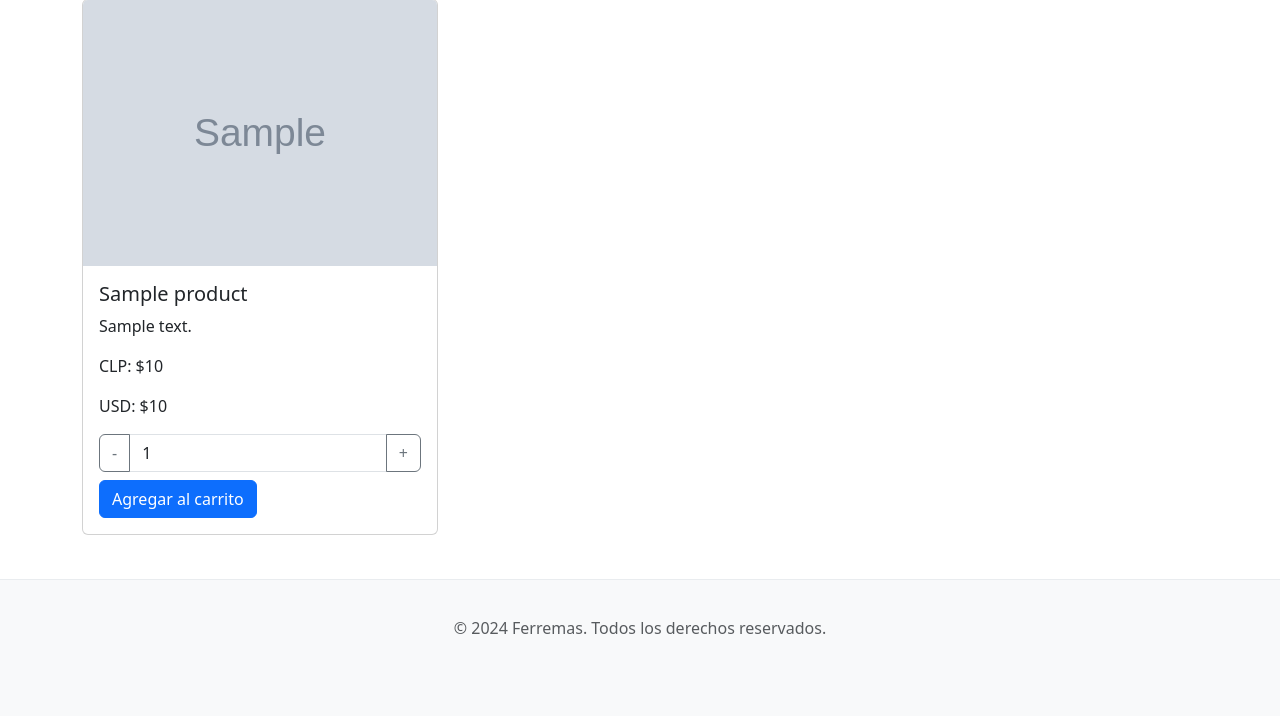
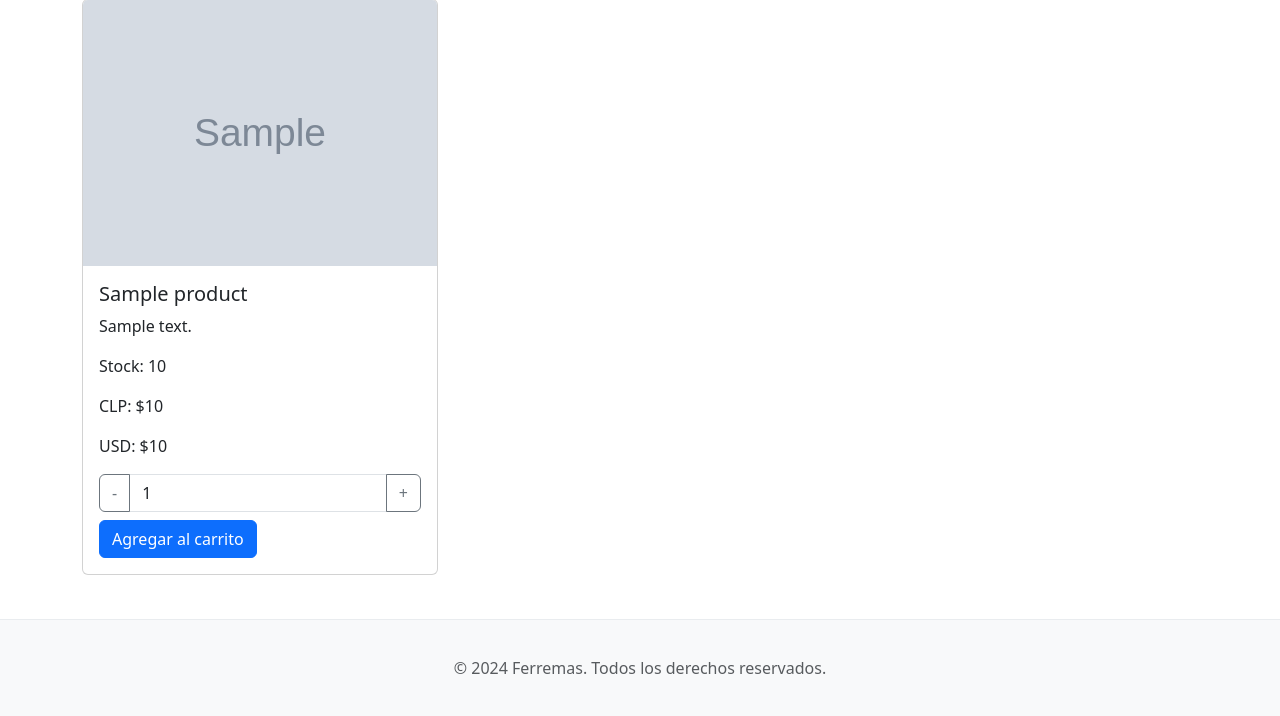
Before and after one commit to sebastiandmv2/PlatformIntegration, a Flask app: template ferremas/templates/catalogo.html in a window 1280 px wide. Shown: the part 142-858 px from the top of the page. Before the commit the page ends 776 px from the top, so only its background shows below. Run offline with Flask 3, Linux system fonts and the light colour scheme; the template is opened without the code that fills it: most values are stand-ins (such as "Sample title", 1, 10 or a date in 2020); grey boxes marked "Sample" are stand-in pictures.

Commit message:
detalle actualizado stock

```diff
--- a/ferremas/templates/catalogo.html
+++ b/ferremas/templates/catalogo.html
@@ -10,6 +10,7 @@
           <div class="card-body">
               <h5 class="card-title">{{ product['name'] }}</h5>
               <p class="card-text">{{ product['description'] }}</p>
+              <p class="card-text">Stock: {{ product['stock'] }}</p>
               <p class="card-text">CLP: ${{ product['price'] }}</p>
               <p class="card-text">USD: ${{ product['price_usd'] }}</p>
               <div class="input-group">
```
